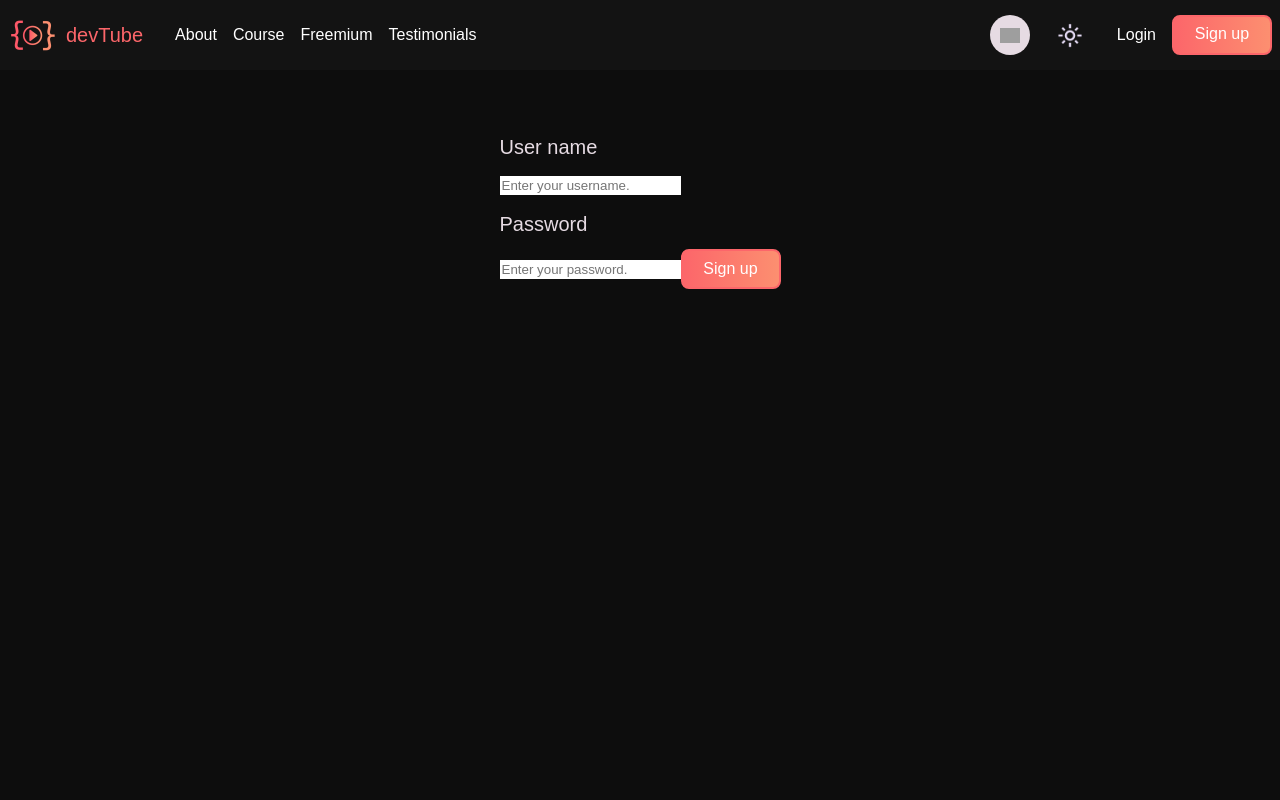
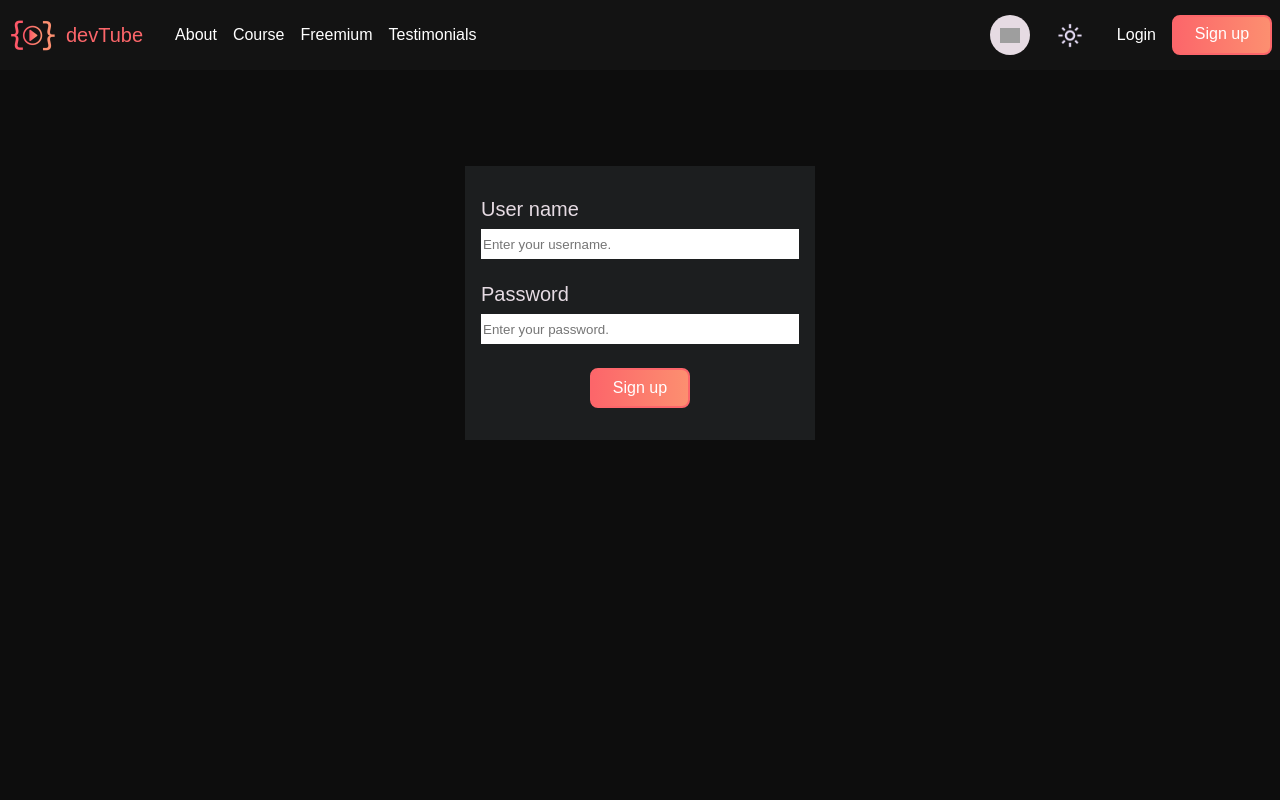
Before and after one commit to WildCodeSchool-2024-09/JS-Nantes-CSS117-P3_DevTube, a React (Vite) app in the folder client/: page /login in a window 1280 px wide. Shown: the top 800 px of the page. Built offline with nearby package versions, Linux system fonts and the light colour scheme; grey boxes are pictures that could not be loaded; a web font is replaced by a local one.

Commit message:
Refactoring styles.

```diff
--- a/client/src/styles/Login.css
+++ b/client/src/styles/Login.css
@@ -1,17 +1,32 @@
 .main-form-login {
   display: flex;
-  justify-content: center;
-  align-items: flex-start;
+  flex-direction: column;
+  align-items: center;
   width: 100%;
   min-height: 100vh;
-  margin: 3rem 0;
+  margin: 6rem 0 3rem;
+}
+.main-form-login > form {
+  display: flex;
+  flex-direction: column;
+  width: 90%;
+  height: fit-content;
+  padding: 2rem 1rem;
+  background-color: var(--tertiary-color);
 }
 .main-form-login label {
   display: block;
-  margin: 1.125rem 0 .8rem;
+  margin: 0 0 8px;
+}
+.main-form-login input {
+  height: 30px;
+  margin: 0 0 24px;
+}
+.main-form-login button {
+  align-self: center;
 }
 @media screen and (min-width: 768px) {
-  .form-login-container {
-    /* width: 600px; */
+  .main-form-login > form {
+    width: 350px;
   }
 }
```
